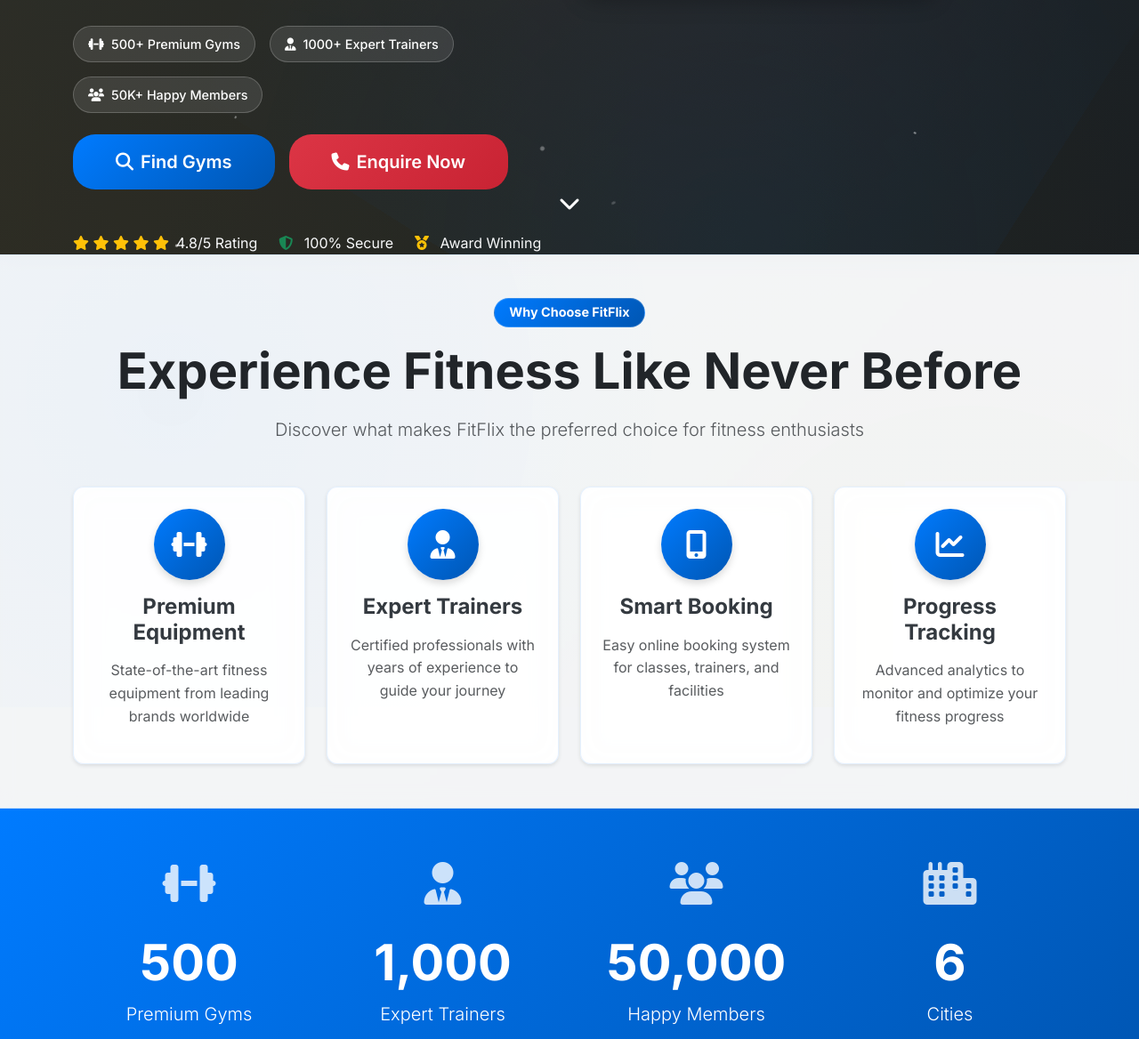
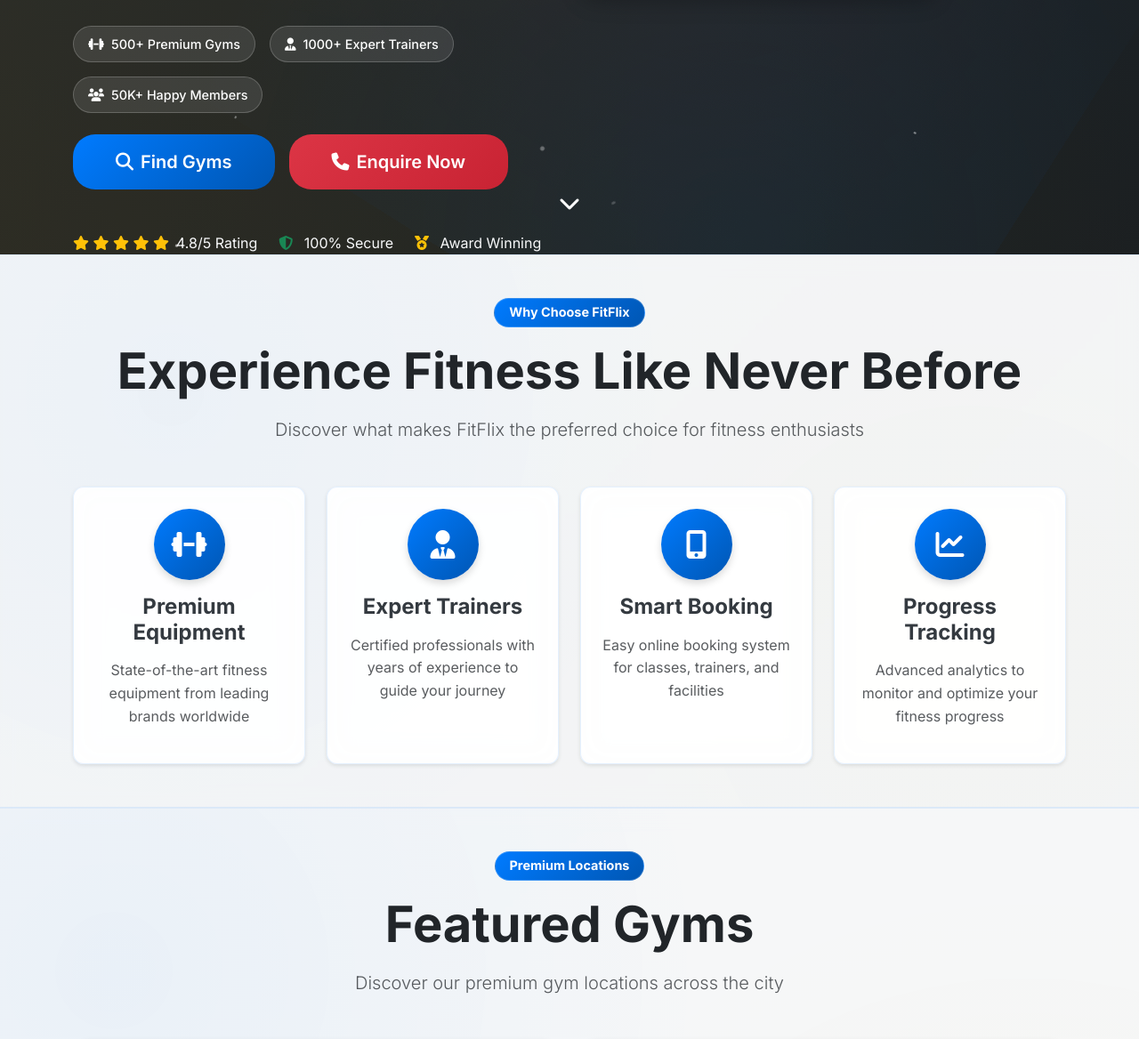
Before and after one commit to Fitflix-org/Fitflix-Website, a Node server app: page / in a window 1280 px wide. Shown: the part 675-1843 px from the top of the page at 89% size. Run offline with Node 20, Linux system fonts and the light colour scheme; some libraries are stand-ins or nearby versions; grey boxes are pictures that could not be loaded.

Commit message:
commit home page changes

```diff
--- a/views/home.ejs
+++ b/views/home.ejs
@@ -164,49 +164,6 @@
   </div>
 </section>
 
-<!-- Stats Section -->
-<section class="py-5 bg-primary-gradient text-white">
-  <div class="container">
-    <div class="row g-4 text-center">
-      <div class="col-lg-3 col-md-6">
-        <div class="stat-item">
-          <div class="stat-icon mb-3">
-            <i class="fas fa-dumbbell"></i>
-          </div>
-          <h2 class="display-4 fw-bold mb-2 counter" data-target="500">0</h2>
-          <p class="lead mb-0">Premium Gyms</p>
-        </div>
-      </div>
-      <div class="col-lg-3 col-md-6">
-        <div class="stat-item">
-          <div class="stat-icon mb-3">
-            <i class="fas fa-user-tie"></i>
-          </div>
-          <h2 class="display-4 fw-bold mb-2 counter" data-target="1000">0</h2>
-          <p class="lead mb-0">Expert Trainers</p>
-        </div>
-      </div>
-      <div class="col-lg-3 col-md-6">
-        <div class="stat-item">
-          <div class="stat-icon mb-3">
-            <i class="fas fa-users"></i>
-          </div>
-          <h2 class="display-4 fw-bold mb-2 counter" data-target="50000">0</h2>
-          <p class="lead mb-0">Happy Members</p>
-        </div>
-      </div>
-      <div class="col-lg-3 col-md-6">
-        <div class="stat-item">
-          <div class="stat-icon mb-3">
-            <i class="fas fa-city"></i>
-          </div>
-          <h2 class="display-4 fw-bold mb-2 counter" data-target="6">0</h2>
-          <p class="lead mb-0">Cities</p>
-        </div>
-      </div>
-    </div>
-  </div>
-</section>
 
 <!-- Featured Gyms -->
 <section class="py-5 section-padding">
```
